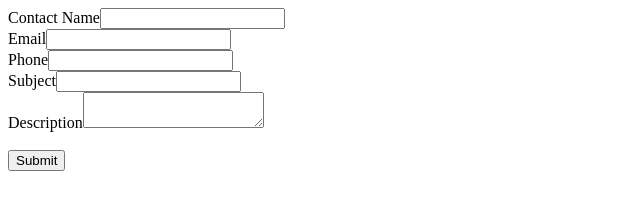
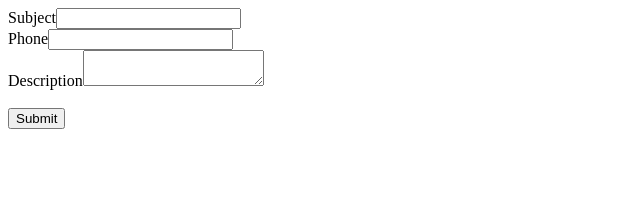
Before and after one commit to fin-limelight/censorship, a plain HTML site: page index.html in a window 1280 px wide. Shown: the whole page, without its empty margins (0-640 px from the left). Drawn offline with Linux system fonts and the light colour scheme.

Commit message:
Update index.html

```diff
--- a/index.html
+++ b/index.html
@@ -28,13 +28,9 @@
 <!--  value="peteryanda64@gmail.com">                                         -->
 <!--  ----------------------------------------------------------------------  -->
 
-<label for="name">Contact Name</label><input  id="name" maxlength="80" name="name" size="20" type="text" /><br>
-
-<label for="email">Email</label><input  id="email" maxlength="80" name="email" size="20" type="text" /><br>
+<label for="subject">Subject</label><input  id="subject" maxlength="80" name="subject" size="20" type="text" /><br>
 
 <label for="phone">Phone</label><input  id="phone" maxlength="40" name="phone" size="20" type="text" /><br>
-
-<label for="subject">Subject</label><input  id="subject" maxlength="80" name="subject" size="20" type="text" /><br>
 
 <label for="description">Description</label><textarea name="description"></textarea><br>
 
```
